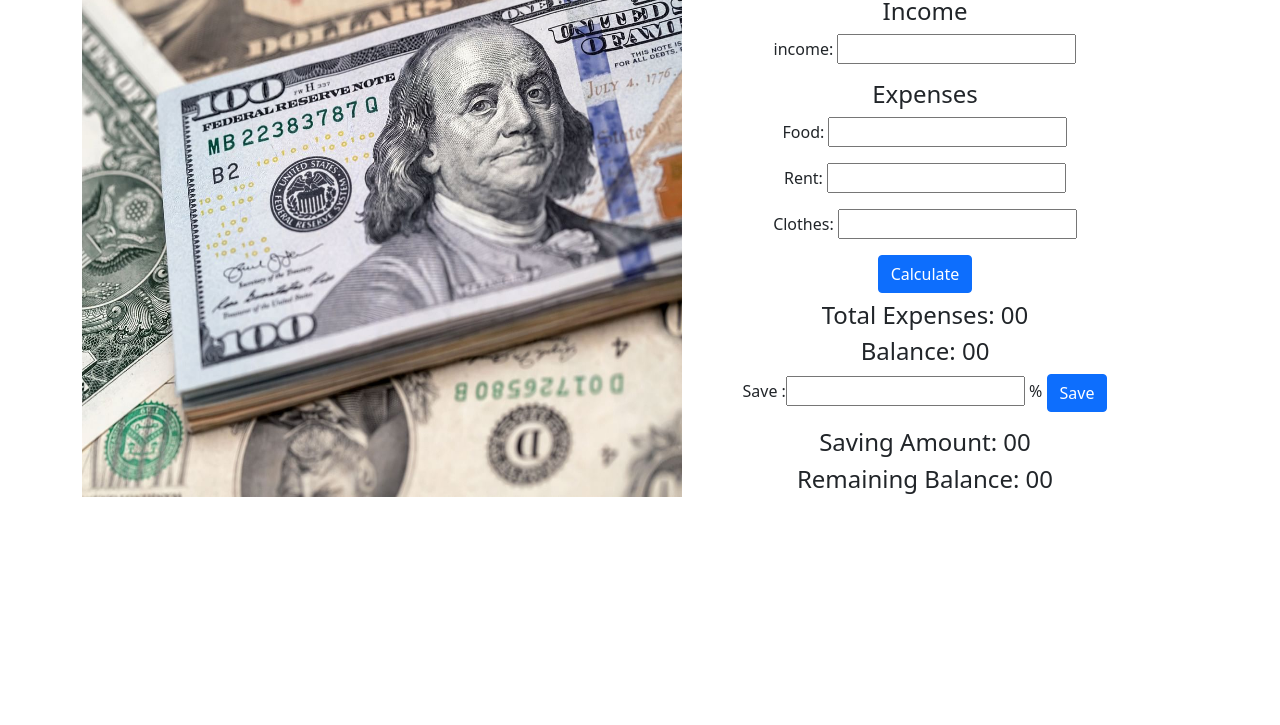
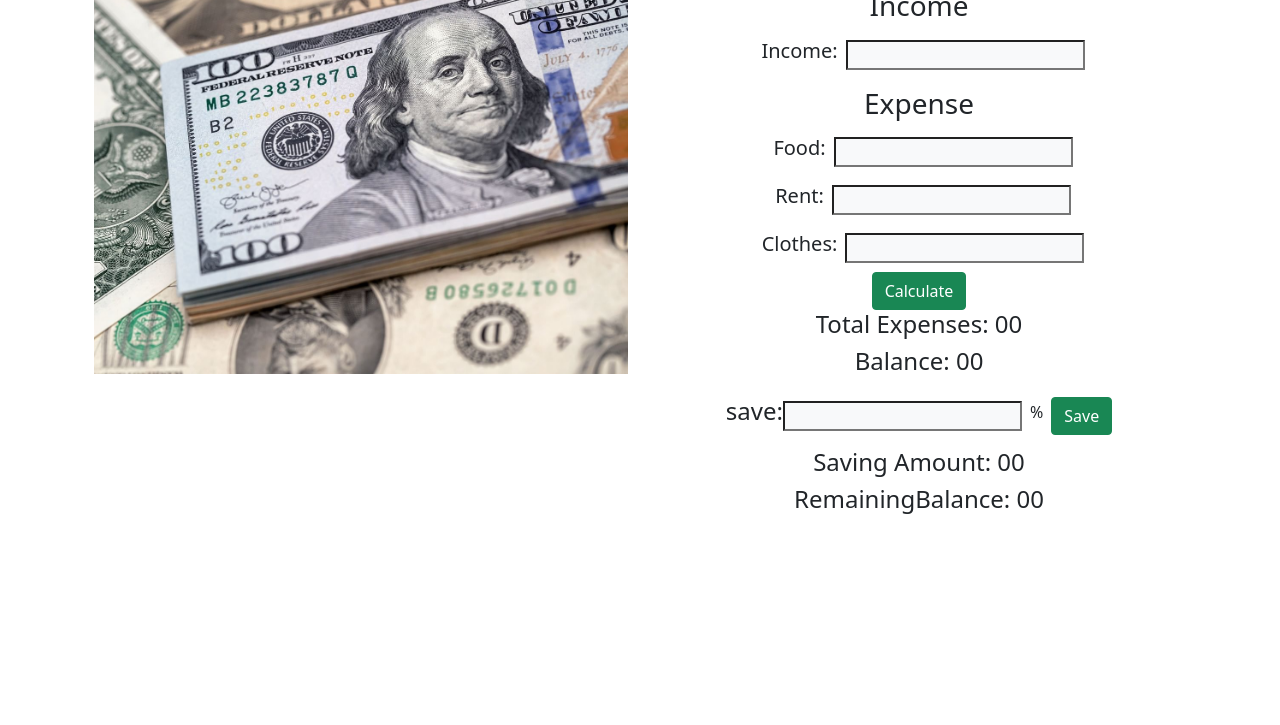
Before and after one commit to trishapaulcse/money-master-assignment-5, a plain HTML site: page index.html in a window 1280 px wide. Shown: the part 75-800 px from the top of the page. Drawn offline with nearby package versions, Linux system fonts and the light colour scheme.

Commit message:
new update

```diff
--- a/index.css
+++ b/index.css
@@ -1,4 +1,24 @@
-.img-size{
-    height: 500px;
-    width: 600px;
+body{
+    font - family: 'Montserrat', sans - serif;
+    margin: 0 %;
+    padding: 0 %;
+
 }
+
+/* image */
+.calculation{
+    background - color: #F8F8F8;
+}
+
+.save - fields {
+    margin: 2 %;
+}
+.items{
+    align - items: center;
+}
+
+.Calculate{
+    display: flex;
+    margin: 20px auto;
+    text - align: center;
+}
--- a/index.html
+++ b/index.html
@@ -5,66 +5,67 @@
     <meta charset="UTF-8">
     <meta http-equiv="X-UA-Compatible" content="IE=edge">
     <meta name="viewport" content="width=device-width, initial-scale=1.0">
-    <title>Money checker</title>
-    <!-- css link -->
-    <link rel="stylesheet" href="index.css">
-    <!-- bootstrap link -->
-    <link href="https://cdn.jsdelivr.net/npm/bootstrap@5.0.2/dist/css/bootstrap.min.css" rel="stylesheet"
-        integrity="sha384-EVSTQN3/azprG1Anm3QDgpJLIm9Nao0Yz1ztcQTwFspd3yD65VohhpuuCOmLASjC" crossorigin="anonymous">
+    <!-- CSS only -->
+    <link href="https://cdn.jsdelivr.net/npm/bootstrap@5.1.3/dist/css/bootstrap.min.css" rel="stylesheet"
+        integrity="sha384-1BmE4kWBq78iYhFldvKuhfTAU6auU8tT94WrHftjDbrCEXSU1oBoqyl2QvZ6jIW3" crossorigin="anonymous">
+    <!-- style.css -->
+    <!-- <link rel="stylesheet" href="index.css"> -->
+    <title>Document</title>
 </head>
 
 <body>
-    <h1 class="text-center mb-4">Money Checker/Credit</h1>
-    <main>
-        <section class="">
-            <div class="container">
-                <div class="row">
-                    <!-- image part -->
+    <h1 class="text-center mt-2">Money Checker/Credit</h1>
+    <main class="container">
+        <section class="container">
 
-                    <div class="col-lg-6 col-md-6 col-12">
-                        <img class="img-size" src="images/money-checker-image.jpg" alt="">
+            <div class="row">
+
+                <!-- image part -->
+                <div class="col-lg-6 col-md-6 col-12 ">
+                    <img src="images/money-checker-image.jpg" alt="" class="image w-100">
+                </div>
+                <!-- calculation part -->
+                <div class="col-lg-6 col-md-6 col-12 text-center calculation mb-5">
+                    <!-- income -->
+                    <h3 class="text-center">Income</h3>
+                    <div class="d-flex justify-content-center align-items-center">
+                        <h5 id="income" class="p-2">Income:</h5>
+                        <input id="income-field" type="number" class="bg bg-light input-field mb-2 mt-2">
                     </div>
-
-                    <!-- Form section -->
-                    <div class="col-lg-6 col-md-6 col-12 text-center">
-                        <h4>Income</h4>
-                        <p id="income-field" class="">income: <input type="number"></p>
-                        <div>
-                            <h4>Expenses</h4>
-                            <p class="">Food: <input id="food-field" type="number"></p>
-                            <p class="">Rent: <input id="rent-field" type="number"></p>
-                            <p class="">Clothes: <input id="clothes-field" type="number"></p>
-                        </div>
-
-                        <button id="calculation-field" class="btn btn-primary mb-2">Calculate</button>
-                        <div>
-                            <h4 id="total-expense" class="">Total Expenses: <span>00</span></h4>
-                        </div>
-                        <div>
-                            <h4 id="Balance" class="">Balance: <span>00</span></h4>
-                        </div>
-                        <div>
-                            <p class="">Save :<input id=" parcent-input" type="number"> % <button
-                                    class="btn btn-primary">Save</button></p>
-                        </div>
-                        <div>
-                            <h4 id="saving-amount" class="">Saving Amount: <span>00</span></h4>
-                        </div>
-                        <div>
-                            <h4 id="remaining-balance" class="">Remaining Balance: <span>00</span></h4>
-                        </div>
-
+                    <!-- expense -->
+                    <h3 class="text-center mt-2">Expense</h3>
+                    <div class="d-flex justify-content-center align-items-center">
+                        <h5 id="food" class="p-2">Food:</h5>
+                        <input id="food-field" type="number" min="0" class="bg bg-light input-field mt-2 mb-2">
                     </div>
+                    <div class="d-flex justify-content-center align-items-center">
+                        <h5 id="rent" class="p-2">Rent:</h5>
+                        <input id="rent-field" type="number" min="0" class="bg bg-light input-field mt-2 mb-2">
+                    </div>
+                    <div class="d-flex justify-content-center align-items-center">
+                        <h5 id="clothes" class="p-2">Clothes:</h5>
+                        <input id="clothes-field" type="number" min="0" class="bg bg-light input-field mt-2 mb-2">
+                    </div>
+                    <!-- calculation -->
+                    <button id="calculation-field" class="btn btn-success Calculate ">Calculate</button>
+                    <h3 class="text-center fs-4">Total Expenses: <span id="total-expense">00</span></h3>
+                    <h3 class="text-center fs-4">Balance: <span id="Balance">00</span></h3>
+                    <!-- save button -->
+                    <div class="d-flex justify-content-center align-items-center">
+                        <h3 class="fs-4">save:</h3>
+                        <input id="parcent-input" type="number" class="bg-light save-fields">
+                        <p class="mt-2 p-2">%</p>
+                        <button id="button-save" class="btn btn-success">Save</button>
+                    </div>
+                    <h3 class="text-center fs-4">Saving Amount: <span id="saving-amount">00</span></h3>
+                    <h3 class="text-center fs-4">RemainingBalance: <span id="remaining-balance">00</span></h3>
                 </div>
+                <!-- final balance and savings -->
             </div>
         </section>
     </main>
-
-
-    <script src="https://cdn.jsdelivr.net/npm/bootstrap@5.0.2/dist/js/bootstrap.bundle.min.js"
-        integrity="sha384-MrcW6ZMFYlzcLA8Nl+NtUVF0sA7MsXsP1UyJoMp4YLEuNSfAP+JcXn/tWtIaxVXM"
-        crossorigin="anonymous"></script>
-    <script src="index.js"></script>
+    <!-- js link -->
+    <!-- <script src="index.js"></script> -->
 </body>
 
 </html>
--- a/index.js
+++ b/index.js
@@ -1,9 +1,15 @@
+
+
+
+// input and expense function
 function inputAmount(inputId) {
     const input = document.getElementById(inputId);
     const amount = parseInt(input.value);
-    return amount;
+    if (amount >= 0) {
+        return amount;
+    }
+
 }
-
 // get value from input
 function getValue() {
     const income = inputAmount('income-field');
@@ -11,7 +17,6 @@ function getValue() {
     const rent = inputAmount('rent-field');
     const clothes = inputAmount('clothes-field');
     const totalExpense = document.getElementById('total-expense');
-
     const balance = document.getElementById('Balance');
     if (income >= totalExpense.innerText) {
         totalExpense.innerText = food + rent + clothes;
@@ -22,30 +27,47 @@ function getValue() {
         else {
             totalExpense.innerText = 'Out of range';
             balance.innerText = income;
-            alert('insufficient balance');
+            alert('not valid order with balance');
         }
 
     }
     else {
-        alert('Need more income amount ');
+        alert('Nedd more doller to expense');
     }
 
 }
 
-// save function
-function saveButton() {
+// save function saving amount
+function savingAmount() {
     const income = inputAmount('income-field');
     const percentValue = document.getElementById('parcent-input');
     const percentAmount = parseInt(percentValue.value);
+    const balance = document.getElementById('Balance');
+    const balanceTotal = balance.innerText;
     const SavingsInput = document.getElementById('saving-amount');
-    if ((percentAmount > 0) && (percentAmount < 100)) {
+    if ((percentAmount > 0) && (percentAmount <= balanceTotal)) {
         const savings = income * (percentAmount / 100);
-        SavingsInput.innerText = savings;
+        SavingsInput.innerText = parseInt(savings);
     }
     else {
         alert('Give proper percentage amount')
     }
 
+}
+function reaminingBalance() {
+    // remaining balance
+    const balance = document.getElementById('Balance');
+    const balanceTotal = balance.innerText;
+    const savingAmount = document.getElementById('saving-amount');
+    const saving = parseInt(savingAmount.innerText);
+    let remainiBalance = document.getElementById('remaining-balance');
+    if (balanceTotal >= saving) {
+        remainiBalance.innerText = balanceTotal - saving;
+    }
+    else {
+        savingAmount.innerText = 00;
+        alert('There is no money to save');
+    }
 }
 
 // calculation button
@@ -55,17 +77,7 @@ document.getElementById('calculation-field').addEventListener('click', function
 
 // save button
 document.getElementById('button-save').addEventListener('click', function () {
-    saveButton();
-    const balance = document.getElementById('Balance');
-    const balanceTotal = balance.innerText;
-    const savingAmount = document.getElementById('saving-amount');
-    const saving = savingAmount.innerText;
-    let remainiBalance = document.getElementById('remaining-balance');
-    if (balanceTotal >= saving) {
-        remainiBalance.innerText = balanceTotal - saving;
-    }
-    else {
-        savingAmount.innerText = 00;
-        alert('There is no money to save');
-    }
+    savingAmount();
+    reaminingBalance();
+
 })
```
